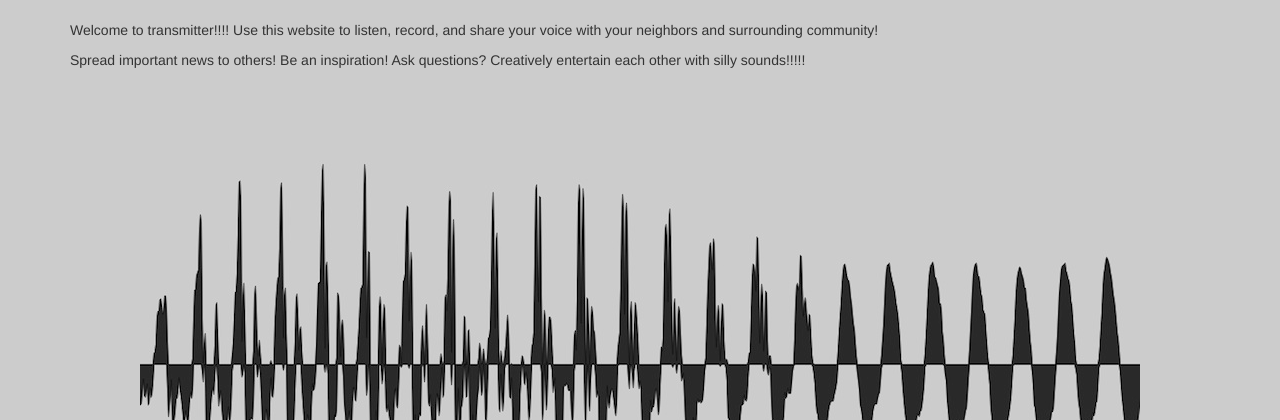
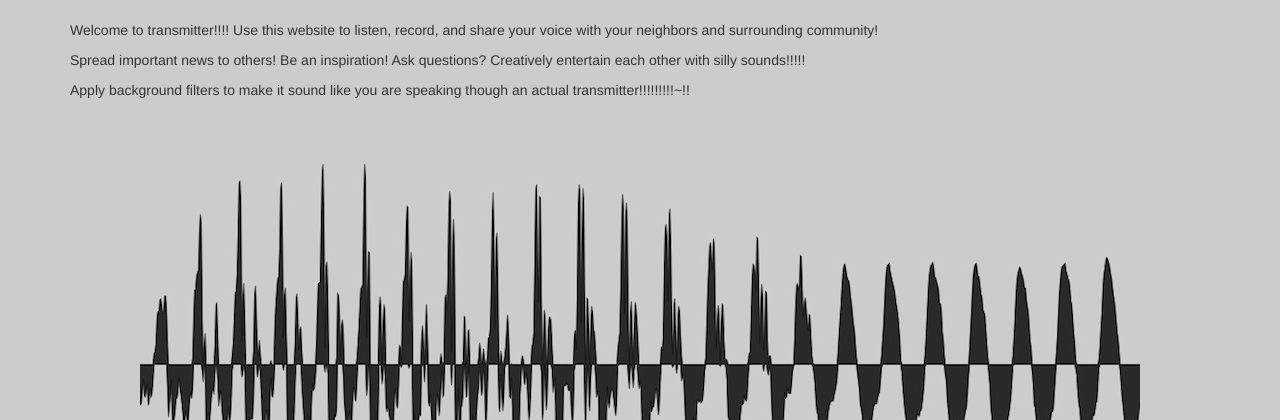
Before and after one commit to Hethre/YeaSoundsGood, a Flask app: page /about in a window 1280 px wide. Shown: the part 51-471 px from the top of the page. Run offline with Flask 2, Linux system fonts and the light colour scheme; some libraries are stand-ins or nearby versions.

Commit message:
More about info

```diff
--- a/templates/about.html
+++ b/templates/about.html
@@ -3,4 +3,5 @@
 {% block content %}
 <p>Welcome to transmitter!!!! Use this website to listen, record, and share your voice with your neighbors and surrounding community!</p>
 <p>Spread important news to others! Be an inspiration! Ask questions? Creatively entertain each other with silly sounds!!!!!</p>
+<p>Apply background filters to make it sound like you are speaking though an actual transmitter!!!!!!!!!~!!</p>
 {% endblock %}
```
